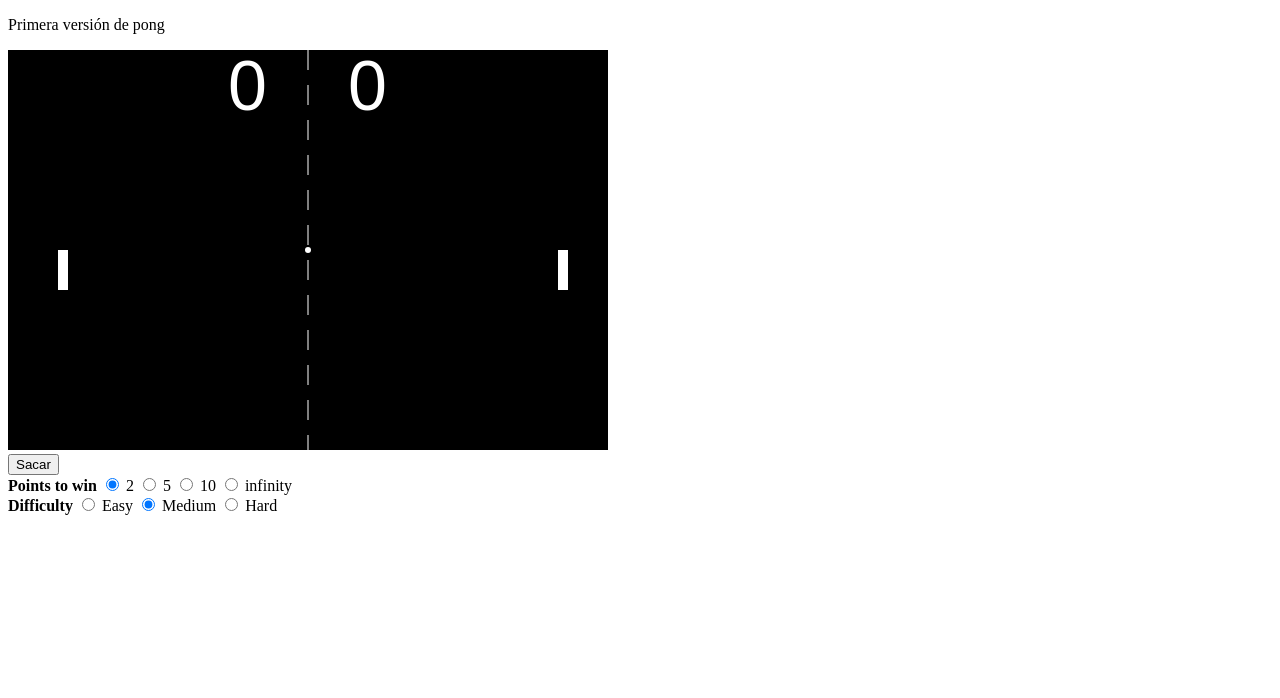
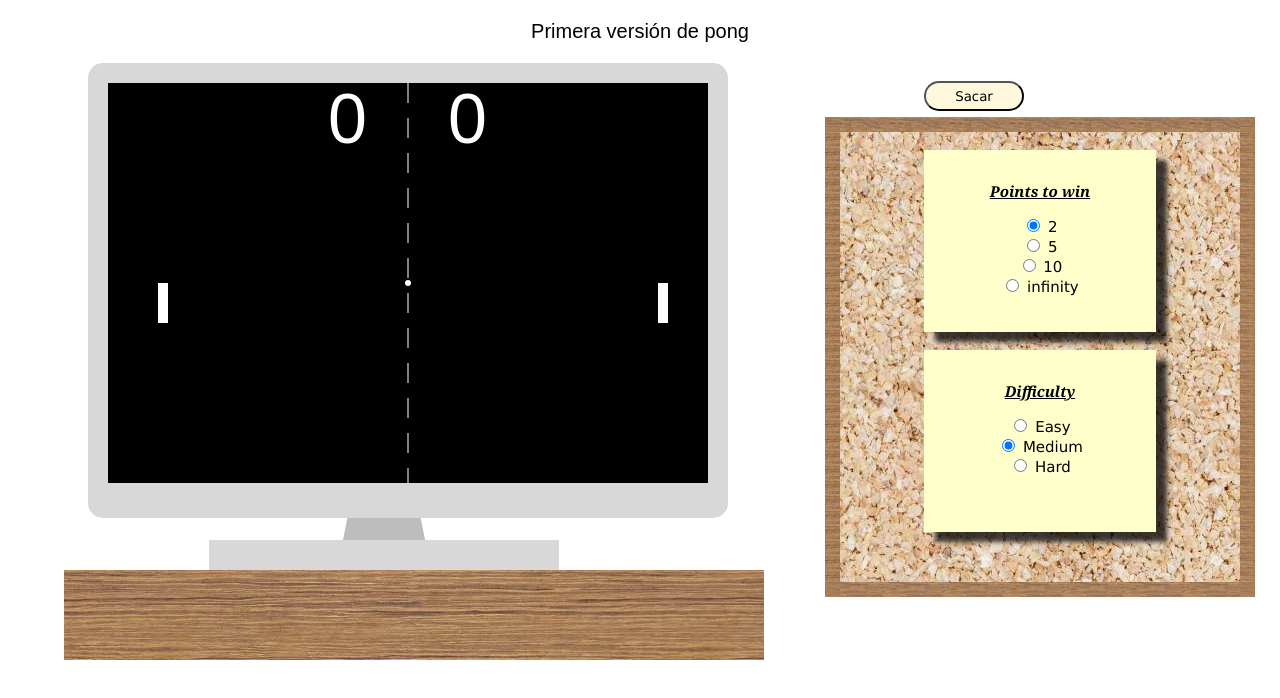
Before and after one commit to felicidadaqm/2018-19-CSAAI-Pong, a plain HTML site: page index.html in a window 1280 px wide. Drawn offline with Linux system fonts and the light colour scheme.

Commit message:
Acabado css, falta añadir inteligencia artificial si da tiempo.

```diff
--- a/index.html
+++ b/index.html
@@ -9,19 +9,47 @@
   </head>
   <body onload="main()">
     <p> Primera versión de pong</p>
+    <div class="pagina">
+      <div id="left">
+        <div class="monitor">
           <canvas id="display"></canvas>
+        </div>
+        <div id="desk">
+        </div>
+      </div>
     <br>
+
+    <div id="right">
       <button type="button" id="sacar">Sacar</button>
+      <br><br>
+      <div id="table">
         <br>
-    <b>Points to win</b>
+        <div class="note">
+          <p class="title"><b>Points to win</b></p>
+          <p class="choices">
           <input type="radio" name="point" value="2" checked> 2
+          <br>
           <input type="radio" name="point" value="5"> 5
+          <br>
           <input type="radio" name="point" value="10"> 10
+          <br>
           <input type="radio" name="point" value="inf"> infinity
+          </p>
+        </div>
 
-    <br><b>Difficulty</b>
+        <br>
+        <div class="note">
+          <p class="title"><b>Difficulty</b></p>
+          <p class="choices">
           <input type="radio" name="diff" value="E"> Easy
+          <br>
           <input type="radio" name="diff" value="M" checked> Medium
+          <br>
           <input type="radio" name="diff" value="H"> Hard
+          </p>
+        </div>
+    </div>
+    </div>
+  </div>
   </body>
 </html>
--- a/pongstyle.css
+++ b/pongstyle.css
@@ -1,3 +1,132 @@
 #display {
   background-color: black;
 }
+
+#página{
+  column-count: 2;
+  column-gap: 50px;
+  text-align: left;
+  width: 1300px;
+  margin: auto;}
+
+#left{
+  width: 800px;  /*Ancho cholumna*/
+  background-color: white;
+  float:left;
+}
+
+#right{
+  margin-left: 800px; /*Margen*/
+  background-color: white;
+}
+
+.monitor {
+  margin: auto;
+  width: 600px;
+  height: 400px;
+  background: #000;
+  border-bottom: 35px solid #d8d8d8;
+  border-left: 20px solid #d8d8d8;
+  border-right: 20px solid #d8d8d8;
+  border-top: 20px solid #d8d8d8;
+  border-radius: 15px;
+}
+
+.monitor:before
+{
+  content: "";
+  width: 70px;
+  height: 60px;
+  background: #bdbdbd;
+  position: absolute;
+  left: 30%;
+  margin: auto;
+  top: 480px;
+  transform: perspective(100px) translateX(-50%) rotateX(30deg) skewX(10deg);
+  z-index: -1;
+}
+
+.monitor:after
+{
+  content: "";
+  width: 350px;
+  height: 30px;
+  background: #d8d8d8;
+  position: absolute;
+  left: 30%;
+  margin: auto;
+  top: 540px;
+  transform: translateX(-50%);
+  z-index: -1;
+}
+
+p {
+  text-align: center;
+  font-size: 20px;
+  font-style: bold;
+  font-family: fantasy;
+}
+
+.note {
+  margin: auto;
+  text-decoration: none;
+  text-align: center;
+  color: #000;
+  background: #ffc;
+  display: block;
+  height: 150px;;
+  width: 200px;
+  padding: 1em;
+  -webkit-box-shadow: 11px 10px 5px 0px rgba(0,0,0,0.75);
+  -moz-box-shadow: 11px 10px 5px 0px rgba(0,0,0,0.75);
+  box-shadow: 11px 10px 5px 0px rgba(0,0,0,0.75);
+}
+
+.title {
+  text-decoration: underline;
+  font-size: 15px;
+  font-style: oblique;
+  font-family: Georgia, Arial;
+}
+
+.choices {
+  font-size: 15px;
+  font-family: Verdana, Arial;
+}
+
+#table {
+  margin: auto;
+  width: 400px;
+  height: 450px;
+  border-bottom: 15px solid #8B4513;
+  border-left: 15px solid #8B4513;
+  border-right: 15px solid #8B4513;
+  border-top: 15px solid #8B4513;
+  border-image: url('wood.jpg') 25% repeat;
+  background-image: url('corcho.jpg');
+}
+
+#desk {
+  position: absolute;
+  left: 5%;
+  width: 700px;
+  height: 90px;
+  content: "";
+  background: #000;
+  top: 570px;
+  background-image: url('wood.jpg');
+}
+
+#sacar {
+  position: absolute;
+  right: 20%;
+  border-radius: 15px;
+  height: 30px;
+  width: 100px;
+  background-color: #FFF8DC;
+  font-family: Verdana, Arial;
+}
+
+#sacar:hover {
+  background-color: #FFEBCD;
+}
```
Also changed, not shown: corcho.jpg (added), wood.jpg (added). Lines whose indentation alone changed are shown as unchanged.
